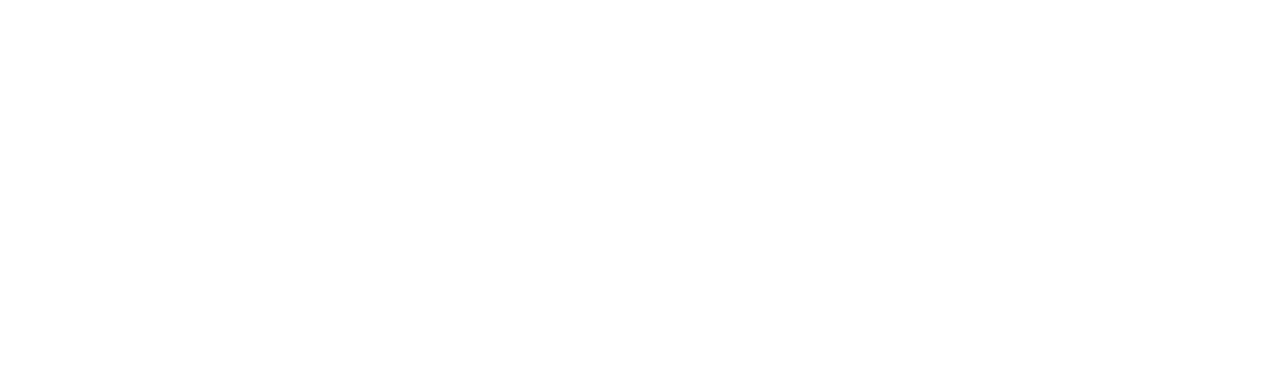
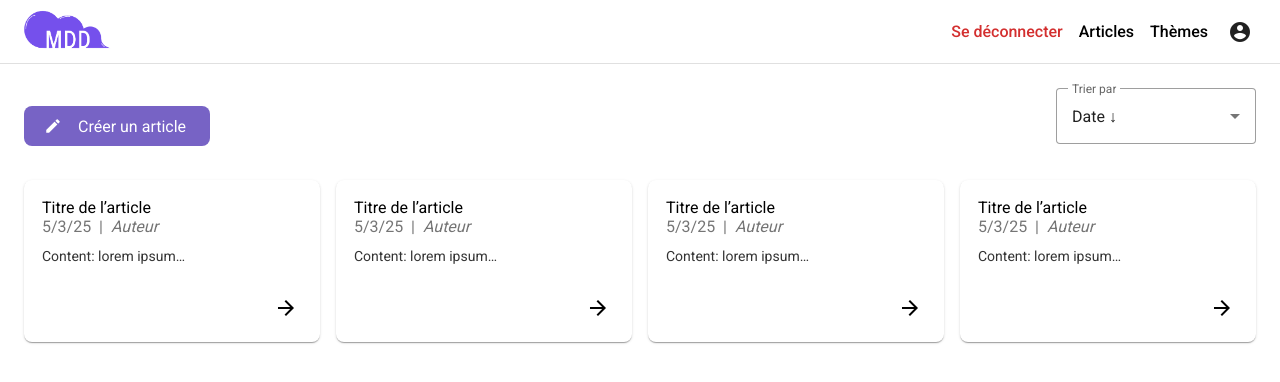
Before and after one commit to MickC0/FS-P6-MDD, an Angular app in the folder front/: page /articles in a window 1280 px wide. Before the commit this address led to /. Shown: the top 382 px of the page. Built offline with nearby package versions, Linux system fonts and the light colour scheme.

Commit message:
add article page

```diff
--- a/front/src/app/app.routes.ts
+++ b/front/src/app/app.routes.ts
@@ -3,10 +3,12 @@
 import {LoginComponent} from './pages/login/login.component';
 import {RegisterComponent} from './pages/register/register.component';
 import {MeComponent} from './pages/me/me.component';
+import {ArticlepageComponent} from './pages/articlepage/articlepage.component';
 
 export const routes: Routes = [
   { path: '', component: HomeComponent },
   { path: 'login',   component: LoginComponent },
   { path: 'register',  component: RegisterComponent },
   { path: 'me', component: MeComponent },
+  { path: 'articles', component: ArticlepageComponent },
 ];
--- /dev/null
+++ b/front/src/app/pages/articlepage/articlepage.component.html
@@ -0,0 +1,44 @@
+<div class="articlepage">
+  <div class="actions-bar">
+    <button mat-flat-button color="primary" (click)="createArticle()">
+      <mat-icon>create</mat-icon>
+      Créer un article
+    </button>
+
+    <mat-form-field appearance="outline" class="sort-field">
+      <mat-label>Trier par</mat-label>
+      <mat-select [(ngModel)]="selectedSort" (selectionChange)="onSortChange($event.value)">
+        <mat-option *ngFor="let o of sortOptions" [value]="o.value">
+          {{ o.viewValue }}
+        </mat-option>
+      </mat-select>
+    </mat-form-field>
+  </div>
+
+  <div class="cards-grid">
+    <mat-card
+      *ngFor="let art of articles"
+      class="article-card"
+      [class.selected]="art.id === selectedArticleId"
+      (click)="selectArticle(art.id)">
+      <mat-card-header>
+        <mat-card-title>{{ art.title }}</mat-card-title>
+        <mat-card-subtitle>
+          <span>{{ art.date | date:'shortDate' }}</span>
+          &nbsp;|&nbsp;
+          <span class="author">{{ art.author }}</span>
+        </mat-card-subtitle>
+      </mat-card-header>
+
+      <mat-card-content>
+        {{ art.content }}
+      </mat-card-content>
+
+      <mat-card-actions align="end">
+        <button mat-icon-button (click)="goToArticle(art.id)">
+          <mat-icon>arrow_forward</mat-icon>
+        </button>
+      </mat-card-actions>
+    </mat-card>
+  </div>
+</div>
--- /dev/null
+++ b/front/src/app/pages/articlepage/articlepage.component.scss
@@ -0,0 +1,70 @@
+.articlepage {
+  padding: 24px;
+  background: #fff;
+}
+
+.actions-bar {
+  display: flex;
+  flex-wrap: wrap;
+  align-items: center;
+  justify-content: space-between;
+  margin-bottom: 16px;
+
+  button[mat-flat-button] {
+    background-color: #7763C5 !important;
+    color: #fff !important;
+    border-radius: 8px;
+    height: 40px;
+    padding: 0 24px;
+    display: flex;
+    align-items: center;
+    gap: 8px;
+  }
+
+  .sort-field {
+    width: 200px;
+    min-width: 160px;
+  }
+}
+
+.cards-grid {
+  display: grid;
+  grid-template-columns: repeat(auto-fill, minmax(280px, 1fr));
+  gap: 16px;
+}
+
+.article-card {
+  cursor: pointer;
+  transition: border 0.2s;
+  border: 2px solid transparent;
+  border-radius: 8px;
+
+  &.selected {
+    border-color: #7B61C5;
+  }
+
+  mat-card-content {
+    margin: 12px 0;
+    font-size: 0.875rem;
+    color: rgba(0,0,0,0.8);
+  }
+
+  .author {
+    font-style: italic;
+  }
+}
+
+@media (max-width: 599px) {
+  .actions-bar {
+    flex-direction: column;
+    gap: 12px;
+
+    .sort-field {
+      width: 100%;
+      max-width: 280px;
+    }
+  }
+  .cards-grid {
+    grid-template-columns: 1fr;
+  }
+}
--- /dev/null
+++ b/front/src/app/pages/articlepage/articlepage.component.ts
@@ -0,0 +1,68 @@
+import { Component }                 from '@angular/core';
+import { CommonModule }              from '@angular/common';
+import { Router }                    from '@angular/router';
+import { MatButtonModule }           from '@angular/material/button';
+import { MatIconModule }             from '@angular/material/icon';
+import { MatFormFieldModule }        from '@angular/material/form-field';
+import { MatSelectModule }           from '@angular/material/select';
+import { MatCardModule }             from '@angular/material/card';
+import { FormsModule }               from '@angular/forms';
+
+interface Article {
+  id: number;
+  title: string;
+  date: Date;
+  author: string;
+  content: string;
+}
+
+@Component({
+  selector: 'app-articlepage',
+  standalone: true,
+  imports: [
+    CommonModule,
+    FormsModule,
+    MatButtonModule,
+    MatIconModule,
+    MatFormFieldModule,
+    MatSelectModule,
+    MatCardModule,
+  ],
+  templateUrl: './articlepage.component.html',
+  styleUrls: ['./articlepage.component.scss']
+})
+export class ArticlepageComponent {
+  articles: Article[] = [
+    { id: 1, title: 'Titre de l’article', date: new Date(), author: 'Auteur', content: 'Content: lorem ipsum…' },
+    { id: 2, title: 'Titre de l’article', date: new Date(), author: 'Auteur', content: 'Content: lorem ipsum…' },
+    { id: 3, title: 'Titre de l’article', date: new Date(), author: 'Auteur', content: 'Content: lorem ipsum…' },
+    { id: 4, title: 'Titre de l’article', date: new Date(), author: 'Auteur', content: 'Content: lorem ipsum…' },
+  ];
+
+  sortOptions = [
+    { value: 'dateDesc', viewValue: 'Date ↓' },
+    { value: 'dateAsc',  viewValue: 'Date ↑' },
+    { value: 'title',    viewValue: 'Titre'   },
+  ];
+  selectedSort = 'dateDesc';
+  selectedArticleId: number|null = null;
+
+  constructor(private router: Router) {}
+
+  createArticle() {
+    this.router.navigate(['/articles/create']);
+  }
+
+  onSortChange(sort: string) {
+    this.selectedSort = sort;
+    console.log('Trier par', sort);
+  }
+
+  selectArticle(id: number) {
+    this.selectedArticleId = id;
+  }
+
+  goToArticle(id: number) {
+    this.router.navigate(['/articles', id]);
+  }
+}
```
Also changed, not shown: 1 other file (tests, documents, lock files or other folders).
